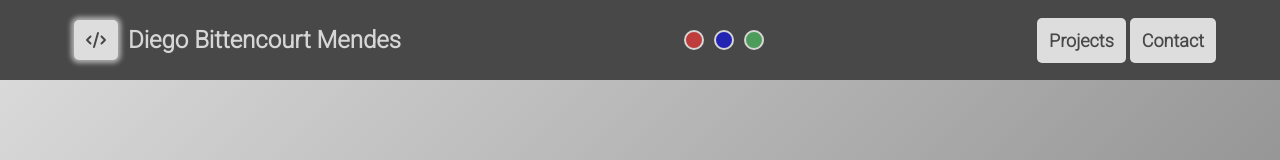
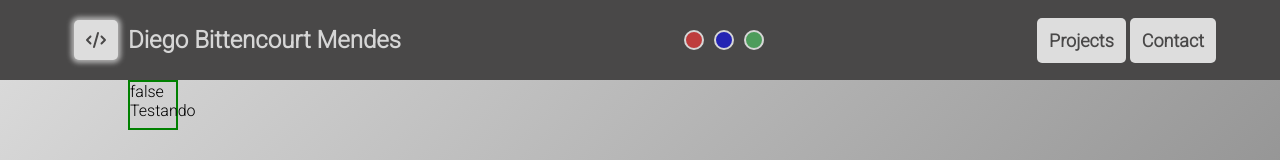
Before and after one commit to Diego-Bittencourt/portfolio_page, a Vue app: page / in a window 1280 px wide. Shown: the top 160 px of the page. Built offline with nearby package versions, Linux system fonts and the light colour scheme.

Commit message:
CHORE - plant spell positioning working.

```diff
--- a/src/components/layout/TheSlime.vue
+++ b/src/components/layout/TheSlime.vue
@@ -122,6 +122,7 @@ export default {
       } else if (this.color.value === "blue") {
         this.iceSpell = true;
       } else {
+        console.log("casSpellreached")
         this.plantSpell = true;
       }
     },
--- a/src/components/slime/AfterBurn.vue
+++ b/src/components/slime/AfterBurn.vue
@@ -92,7 +92,6 @@ export default {
   },
   watch: {
     fireSpell(val) {
-      console.log("eita");
       this.updatePosition(this.posY, this.posX);
       this.castFireBall(this.posY, this.posX);
       this.flameActivate(this.posY, this.posX);
--- a/src/components/slime/PlantSeed.vue
+++ b/src/components/slime/PlantSeed.vue
@@ -1,13 +1,48 @@
 <template>
-    <div class="plantwrapper"></div>
+  <div class="plantwrapper" :style="seedPosition">
+    {{ plantSpell }} Testando
+  </div>
 </template>
 
 <script>
 export default {
-
-}
+  props: ["posY", "posX", "direction", "plantSpell"],
+  data() {
+    return {
+      positionY: 10,
+      positionX: 10,
+    };
+  },
+  methods: {
+    updatePosition(numbY, numbX) {
+      this.positionY = numbY;
+      this.positionX = numbX;
+    },
+    resetSpell() {
+      this.$emit("resetSpell");
+    },
+  },
+  computed: {
+    seedPosition() {
+      return "top: " + this.positionY + "%; left: " + this.positionX + "%;";
+    },
+  },
+  watch: {
+    plantSpell() {
+      console.log("watcher done");
+      this.updatePosition(this.posY, this.posX);
+      // this.castSeed();
+      this.resetSpell();
+    },
+  },
+};
 </script>
 
 <style scoped>
-
+.plantwrapper {
+  position: absolute;
+  width: 50px;
+  height: 50px;
+  border: 2px solid green;
+}
 </style>
```
